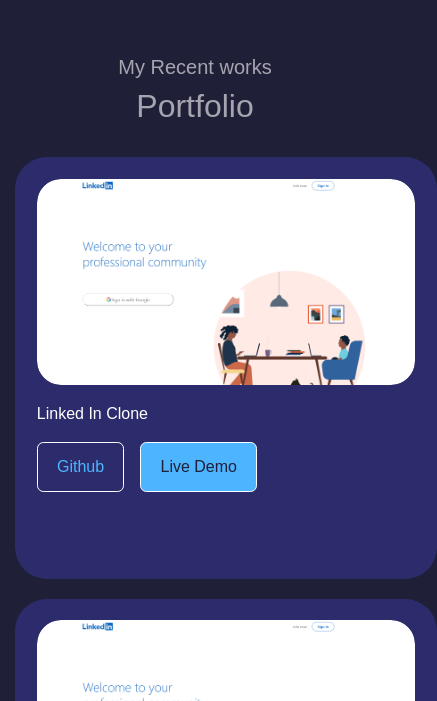
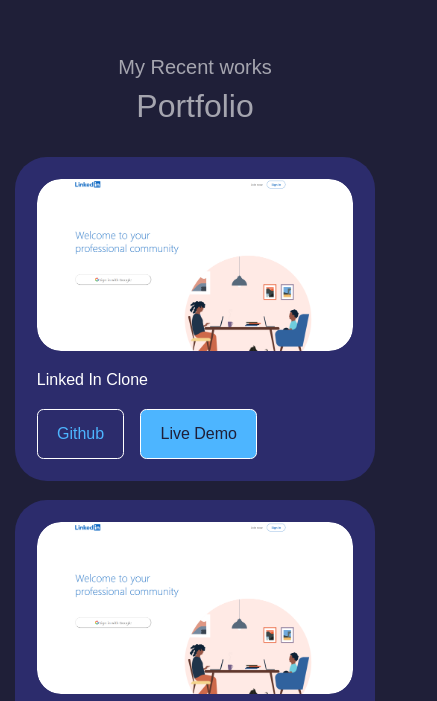
Before and after one commit to sakilbd/ReactJs-Portfolio, a React (Create React App) app: page / in a window 390 px wide. Shown: the part 3705-4406 px from the top of the page, 437 px wide, since content can reach past the window. Built offline with nearby package versions, Linux system fonts and the light colour scheme.

Commit message:
portfolio responsive done

```diff
--- a/src/Components/portfolio/portfolio.css
+++ b/src/Components/portfolio/portfolio.css
@@ -8,8 +8,6 @@
     background: var(--color-bg-variant);
     padding: 1.3rem;
     border-radius: 2rem;
-    height: 50vh;
-    width: 50vh;
     border: 1px solid transparent;
     transition: var(--transition);
 }
```
